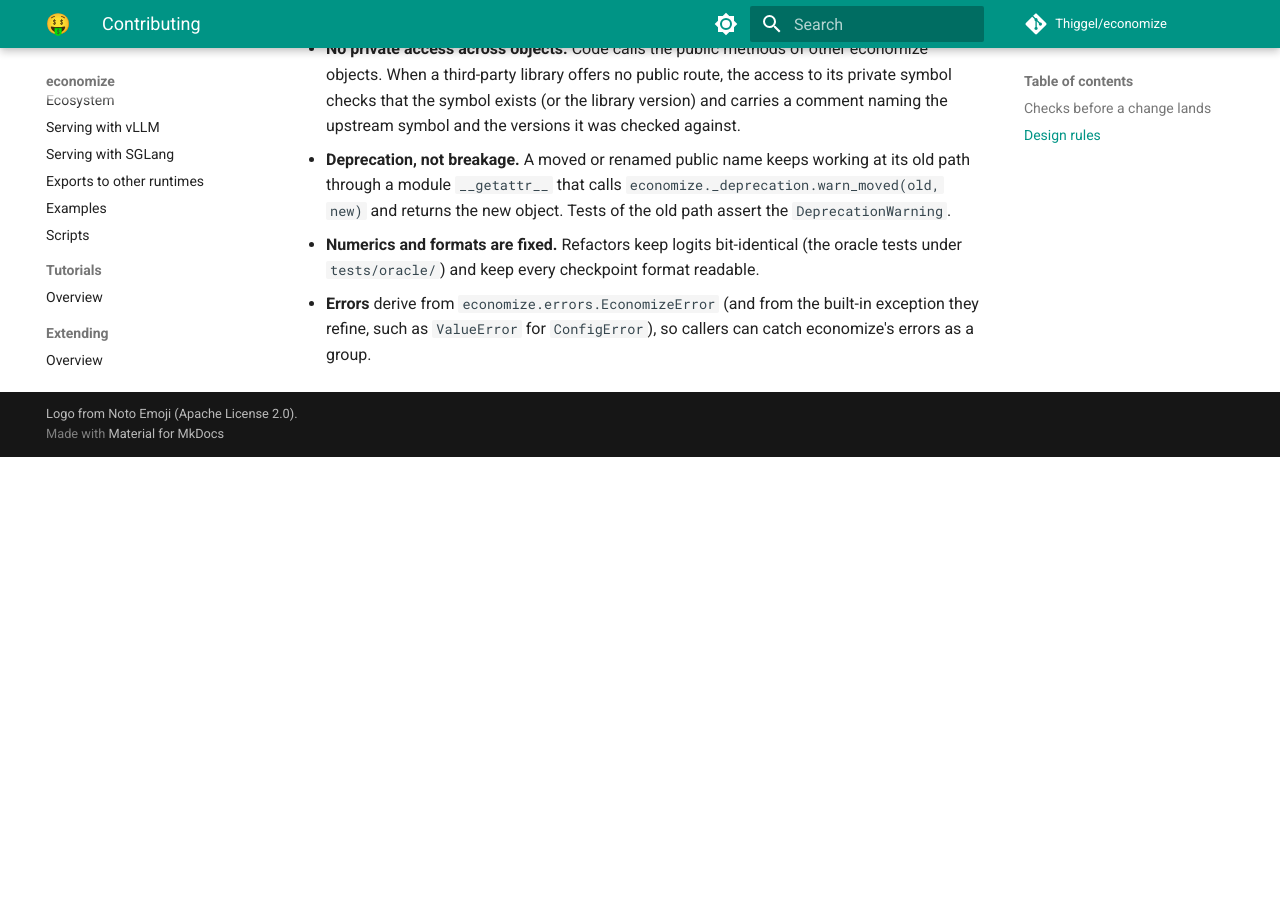
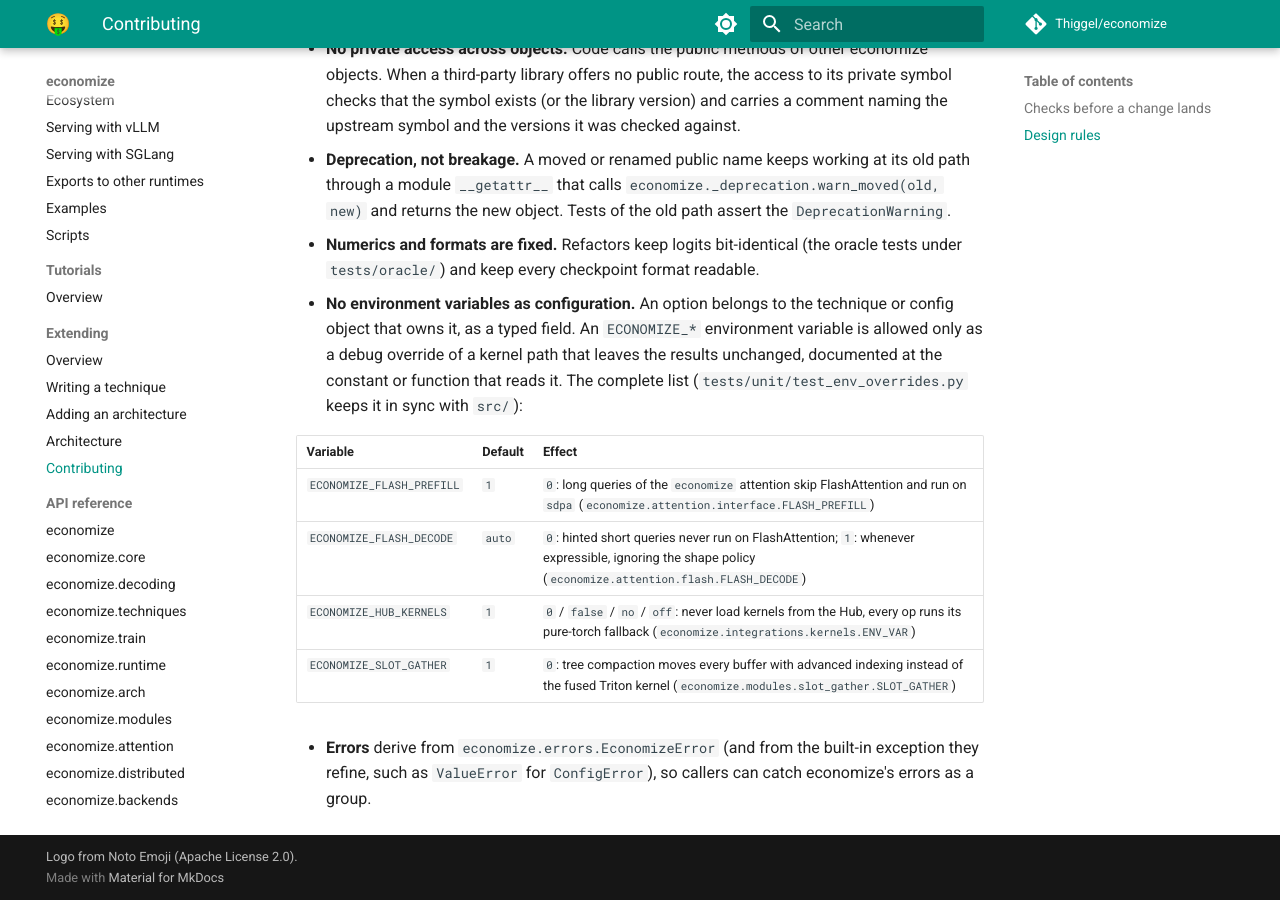
Before and after one commit to Thiggel/economize, an MkDocs documentation site: the page built from docs/CONTRIBUTING.md, in a window 1280 px wide and 900 px high, scrolled down 1628 px. Built offline with MkDocs 1.6.1 and Material for MkDocs 9.7.7, drawn with Linux system fonts in a browser that asks for light colours; comment, search, counter and statistics services are not loaded; before the commit the page ends 2085 px from its top, so only the background shows below that.

Commit message:
Document ECONOMIZE_* variables as debug overrides and test the list
All four environment variables read in src/ (FLASH_PREFILL, FLASH_DECODE,
HUB_KERNELS, SLOT_GATHER) switch a kernel path without changing results, so
they stay as debug overrides. CONTRIBUTING.md gets the design rule (options
are typed fields of their owning config) with the complete table, and
tests/unit/test_env_overrides.py fails when src/ reads an undocumented
ECONOMIZE_* name or the table lists a name src/ no longer reads.

```diff
--- a/docs/CONTRIBUTING.md
+++ b/docs/CONTRIBUTING.md
@@ -67,5 +67,17 @@ These rules are explained in `docs/ARCHITECTURE.md`; the tests named here enforc
   path assert the `DeprecationWarning`.
 - **Numerics and formats are fixed.** Refactors keep logits bit-identical (the oracle tests under `tests/oracle/`)
   and keep every checkpoint format readable.
+- **No environment variables as configuration.** An option belongs to the technique or config object that owns it,
+  as a typed field. An `ECONOMIZE_*` environment variable is allowed only as a debug override of a kernel path that
+  leaves the results unchanged, documented at the constant or function that reads it. The complete list
+  (`tests/unit/test_env_overrides.py` keeps it in sync with `src/`):
+
+  | Variable | Default | Effect |
+  | --- | --- | --- |
+  | `ECONOMIZE_FLASH_PREFILL` | `1` | `0`: long queries of the `economize` attention skip FlashAttention and run on `sdpa` (`economize.attention.interface.FLASH_PREFILL`) |
+  | `ECONOMIZE_FLASH_DECODE` | `auto` | `0`: hinted short queries never run on FlashAttention; `1`: whenever expressible, ignoring the shape policy (`economize.attention.flash.FLASH_DECODE`) |
+  | `ECONOMIZE_HUB_KERNELS` | `1` | `0` / `false` / `no` / `off`: never load kernels from the Hub, every op runs its pure-torch fallback (`economize.integrations.kernels.ENV_VAR`) |
+  | `ECONOMIZE_SLOT_GATHER` | `1` | `0`: tree compaction moves every buffer with advanced indexing instead of the fused Triton kernel (`economize.modules.slot_gather.SLOT_GATHER`) |
+
 - **Errors** derive from `economize.errors.EconomizeError` (and from the built-in exception they refine, such as
   `ValueError` for `ConfigError`), so callers can catch economize's errors as a group.
```
Also changed, not shown: 1 other file.
